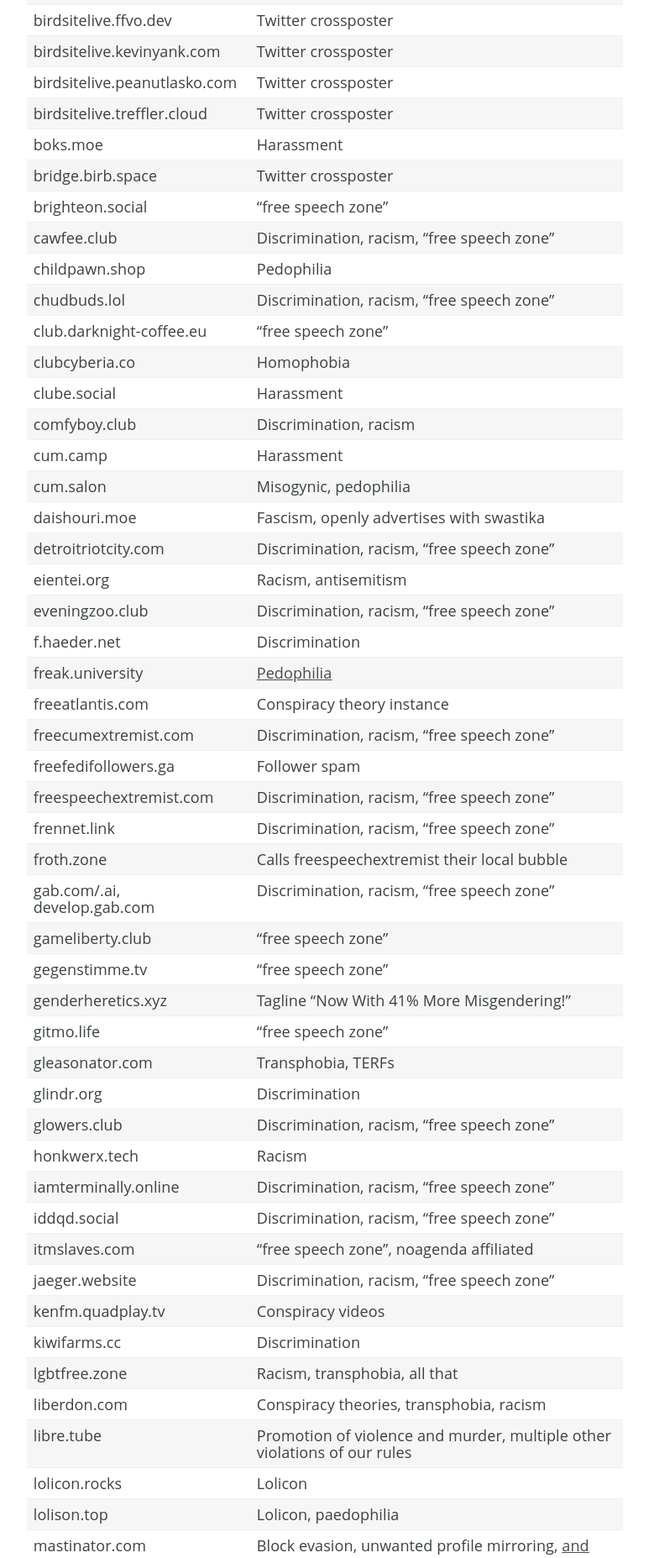
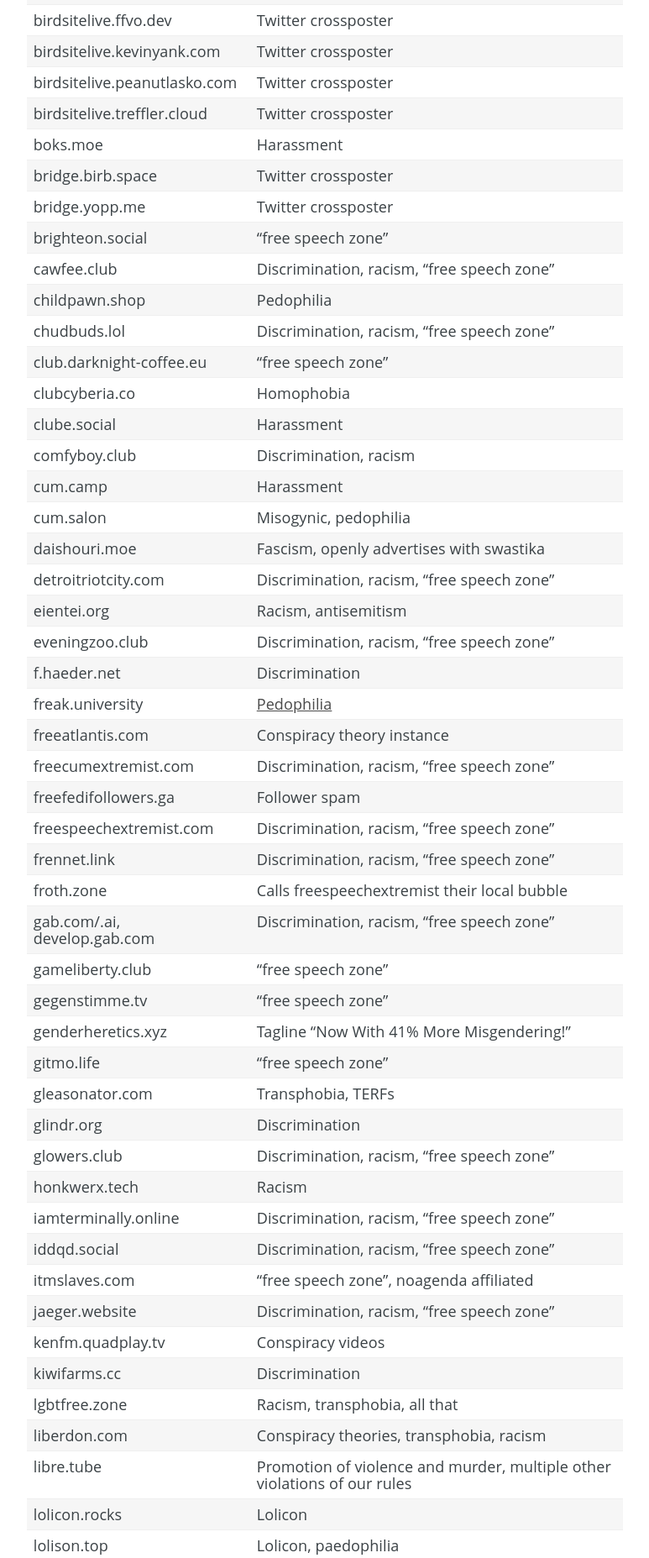
Before and after one commit to chaossocial/meta, a Jekyll site: the page built from federation.md, in a window 1280 px wide. Shown: the part 2740-4595 px from the top of the page at 84% size, without its empty margins (398-1171 px from the left). Built offline with Jekyll 4.4.1, drawn with Linux system fonts in a browser that asks for light colours; some of the changed text lies outside the part shown.

Commit message:
Block bridge.yopp.me

```diff
--- a/federation.md
+++ b/federation.md
@@ -87,6 +87,7 @@
 | birdsitelive.treffler.cloud | Twitter crossposter|
 | boks.moe                    | Harassment |
 | bridge.birb.space           | Twitter crossposter|
+| bridge.yopp.me              | Twitter crossposter|
 | brighteon.social            | "free speech zone" |
 | cawfee.club                 | Discrimination, racism, "free speech zone" |
 | childpawn.shop              | Pedophilia |
```
